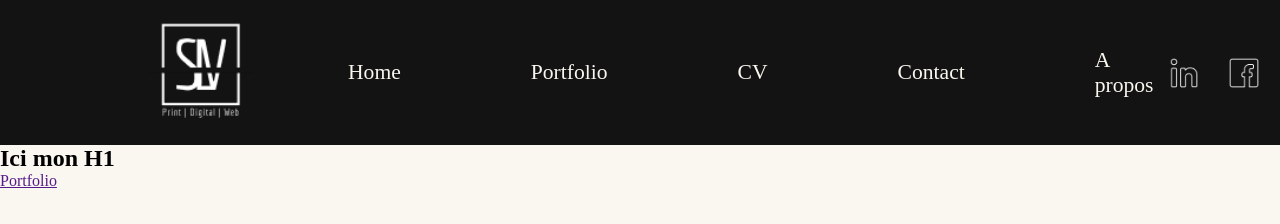
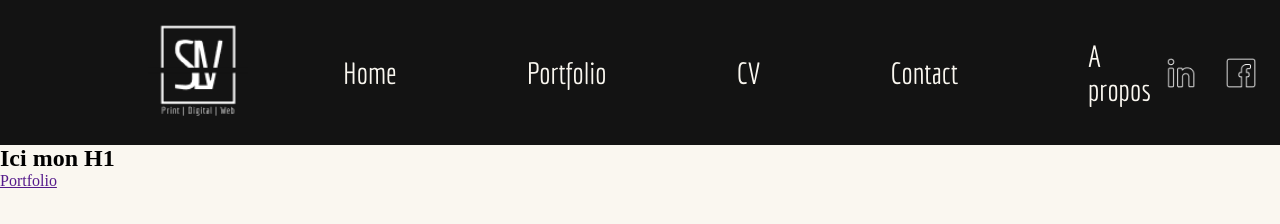
Before and after one commit to SergeVernez/slvernez, a plain HTML site: page home.html in a window 1280 px wide. Drawn offline with Linux system fonts and the light colour scheme.

Commit message:
Ajout typo

```diff
--- a/home.html
+++ b/home.html
@@ -5,6 +5,15 @@
 		<meta name="viewport" content="width=device-width, initial-scale=1.0" />
 		<title>slvernez</title>
 		<link rel="stylesheet" href="slv.css" />
+		<link rel="preconnect" href="https://fonts.googleapis.com" />
+		<link rel="preconnect" href="https://fonts.gstatic.com" crossorigin />
+		<!-- Font -->
+		<link href="https://fonts.googleapis.com/css2?family=Economica:ital,wght@0,400;0,700;1,400;1,700&family=Montserrat+Alternates:ital,wght@0,100;0,200;0,300;0,400;0,500;0,600;0,700;0,800;0,900;1,100;1,200;1,300;1,400;1,500;1,600;1,700;1,800;1,900&family=Roboto+Flex:opsz,wght@8..144,100..1000&family=Roboto:ital,wght@0,100;0,300;0,400;0,500;0,700;0,900;1,100;1,300;1,400;1,500;1,700;1,900&display=swap" rel="stylesheet" />
+
+		<link rel="preconnect" href="https://fonts.googleapis.com" />
+		<link rel="preconnect" href="https://fonts.gstatic.com" crossorigin />
+		<link href="https://fonts.googleapis.com/css2?family=Economica:ital,wght@0,400;0,700;1,400;1,700&family=Montserrat+Alternates:ital,wght@0,100;0,200;0,300;0,400;0,500;0,600;0,700;0,800;0,900;1,100;1,200;1,300;1,400;1,500;1,600;1,700;1,800;1,900&family=Montserrat:ital,wght@0,100..900;1,100..900&family=Roboto+Flex:opsz,wght@8..144,100..1000&family=Roboto:ital,wght@0,100;0,300;0,400;0,500;0,700;0,900;1,100;1,300;1,400;1,500;1,700;1,900&display=swap" rel="stylesheet" />
+
 	</head>
 	<body>
 		<header>
--- a/slv.css
+++ b/slv.css
@@ -3,6 +3,29 @@
 	padding: 0;
 	box-sizing: border-box;
 }
+/* .economica-regular {
+  font-family: "Economica", serif;
+  font-weight: 400;
+  font-style: normal;
+}
+
+.economica-bold {
+  font-family: "Economica", serif;
+  font-weight: 700;
+  font-style: normal;
+}
+
+.economica-regular-italic {
+  font-family: "Economica", serif;
+  font-weight: 400;
+  font-style: italic;
+}
+
+.economica-bold-italic {
+  font-family: "Economica", serif;
+  font-weight: 700;
+  font-style: italic;
+} */
 
 :root {
 	--couleur-principale-body: #faf7f0;
@@ -37,7 +60,7 @@ nav {
 	margin-right: 40px;
 }
 .logo {
-	width: 105px; /*logo test a remplacer par un svg */
+	width: 100px; /*logo test a remplacer par un svg */
 	height: auto;
 	margin-right: 40px;
 }
@@ -55,6 +78,10 @@ nav ul {
 
 nav ul li {
 	margin: 0 15px;
+	font-family: "Economica", serif;
+	font-weight: 400;
+	font-style: normal;
+	font-size: 25px;
 }
 
 nav ul li a {
```
